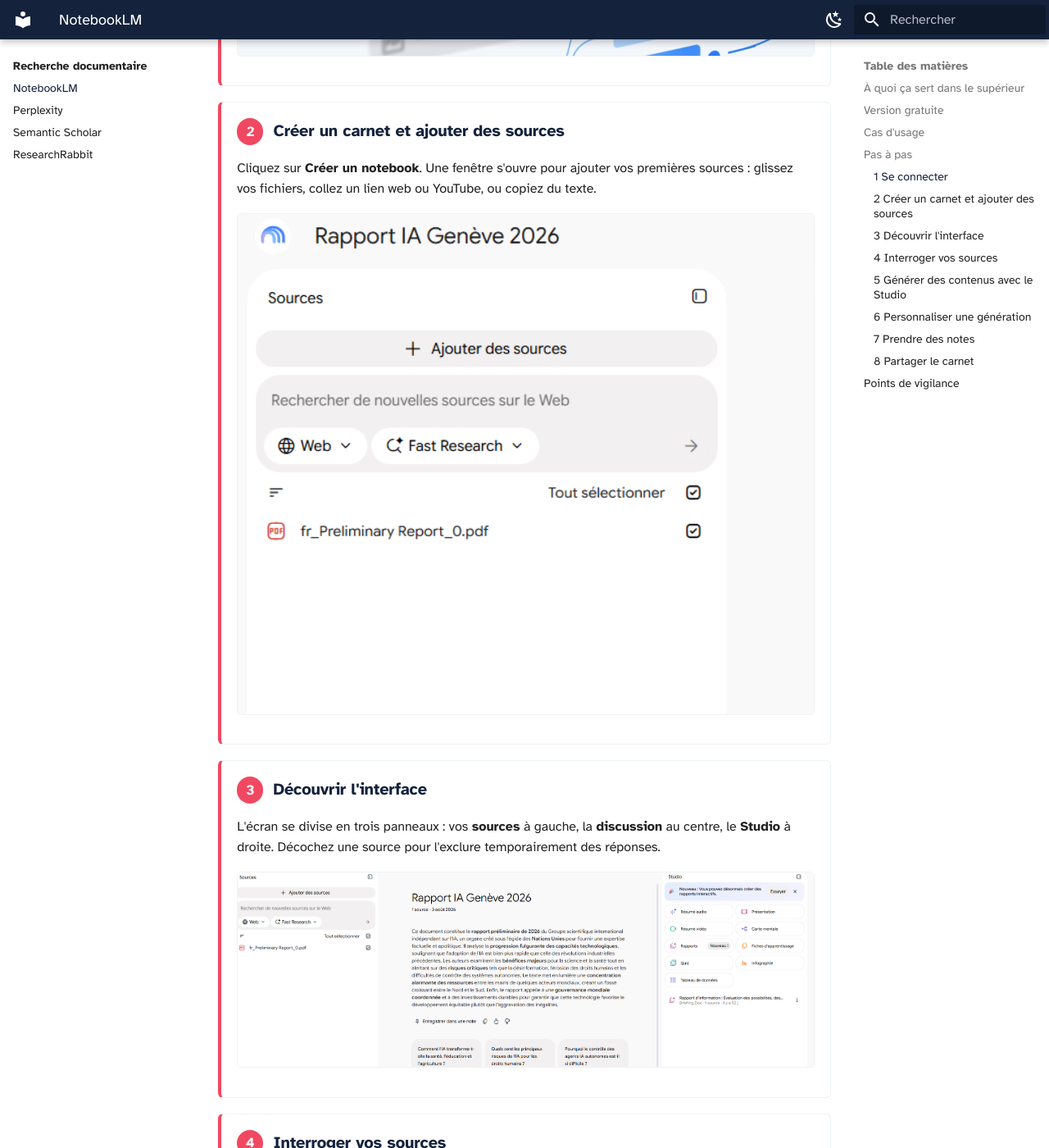
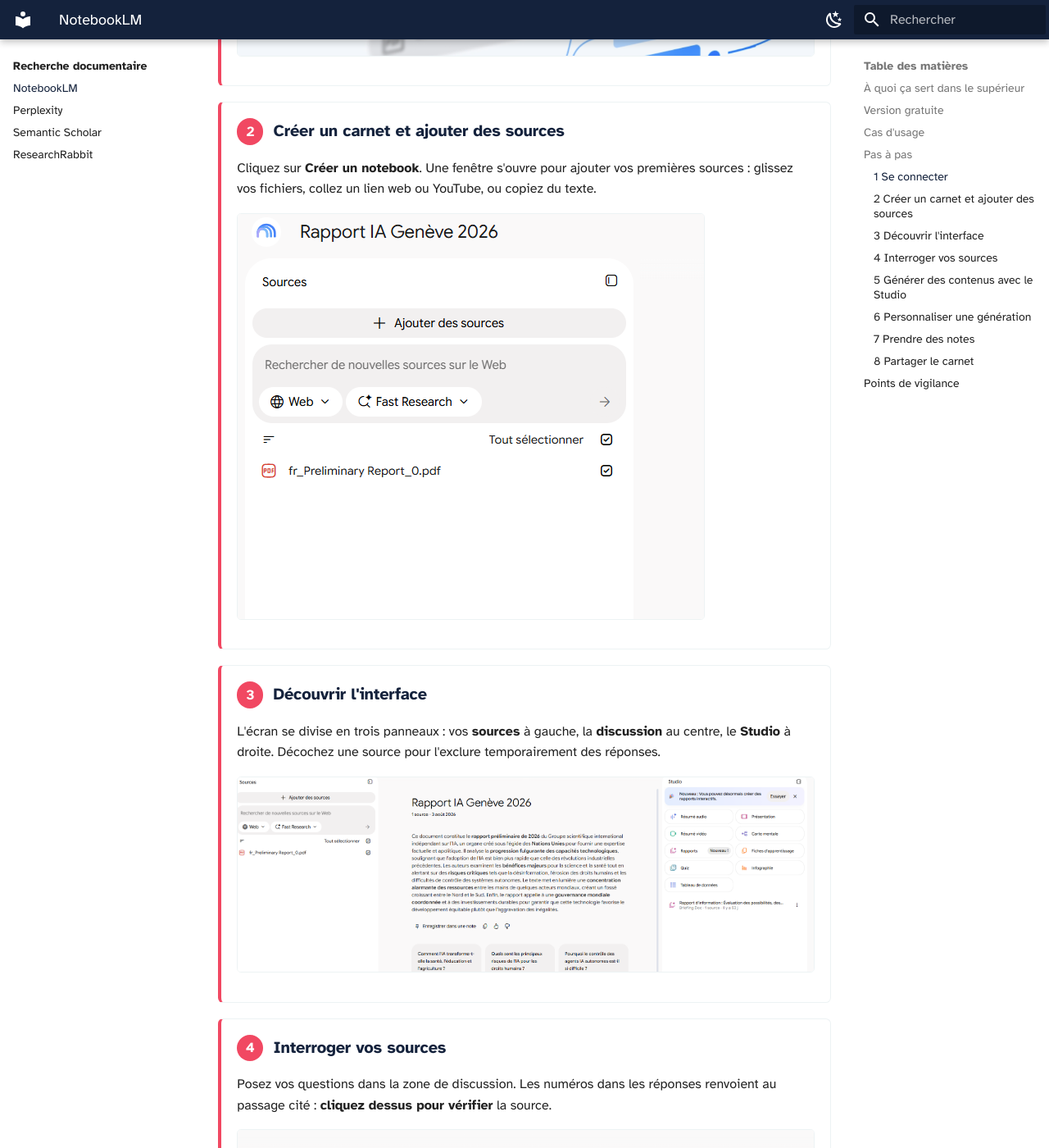
Before and after one commit to Celine-ferrier/Boite-outils-IA, an MkDocs documentation site: the page built from docs/recherche/notebooklm.md, in a window 1280 px wide and 1400 px high, scrolled down 2163 px. Shown: the whole window at 82% size. Built offline with MkDocs 1.6.1 and Material for MkDocs 9.7.7, drawn with Linux system fonts in a browser that asks for light colours.

Commit message:
Fix width property in extra.css

```diff
--- a/docs/extra.css
+++ b/docs/extra.css
@@ -170,7 +170,7 @@
 }
 .md-typeset .etape img {
   display: block;
-  width: 100%;
+  width: %;
   margin: 0.4em 0 0;
   background: var(--imt-gris);
   cursor: zoom-in;
```
